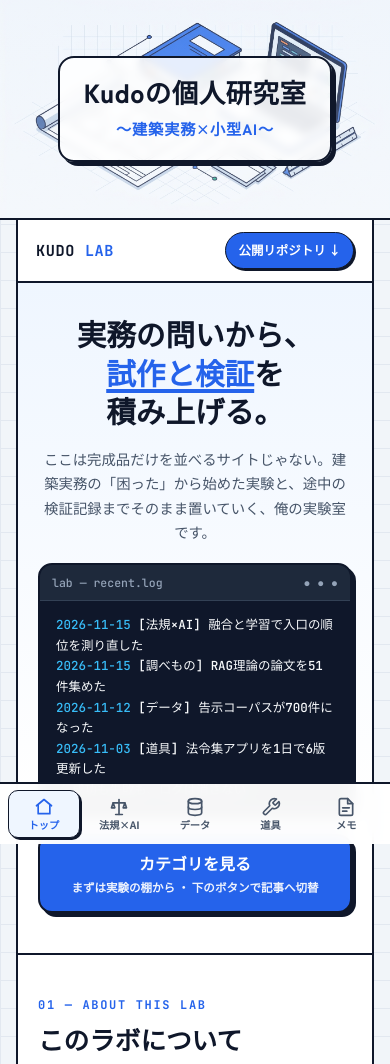
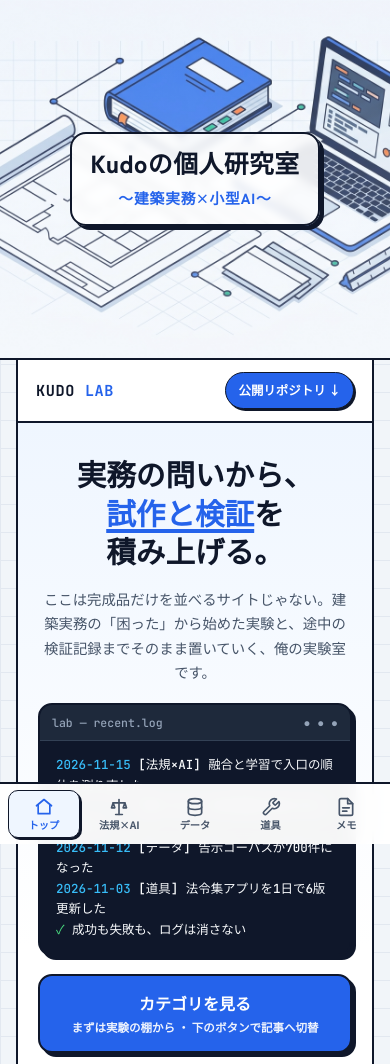
Before and after one commit to ssKudo/ssKudo.github.io, a plain HTML site: page index.html in a window 390 px wide. Shown: the top 1064 px of the page. Drawn offline with Linux system fonts and the light colour scheme.

Commit message:
Increase mobile top banner height for larger visual crop

```diff
--- a/index.html
+++ b/index.html
@@ -46,12 +46,12 @@ body{font-family:var(--font-sans);color:var(--ink);background-color:var(--bg-out
 .lp-section{padding:40px 20px;border-bottom:2px solid var(--line)}
 .eyebrow{font-family:var(--font-mono);font-size:.75rem;font-weight:700;letter-spacing:.14em;color:var(--accent);margin-bottom:6px;text-transform:uppercase}
 .sec-title{font-family:var(--font-display);font-size:1.6rem;font-weight:900;line-height:1.35;margin-bottom:16px}
-.top-banner{position:relative;width:100%;min-height:220px;display:flex;align-items:center;justify-content:center;text-align:center;padding:36px 20px;background:url('assets/hero-lab.jpg') center center/cover no-repeat;border-bottom:2px solid var(--line);overflow:hidden}
+.top-banner{position:relative;width:100%;min-height:360px;display:flex;align-items:center;justify-content:center;text-align:center;padding:40px 18px;background:url('assets/hero-lab.jpg') center center/cover no-repeat;border-bottom:2px solid var(--line);overflow:hidden}
 .top-banner::before{content:'';position:absolute;inset:0;background:linear-gradient(180deg,rgba(239,246,255,.15) 0%,rgba(255,255,255,.28) 100%)}
-.top-banner-inner{position:relative;z-index:1;max-width:720px;padding:18px 24px;background:rgba(255,255,255,.86);border:2px solid var(--line);border-radius:16px;box-shadow:var(--shadow-hard);backdrop-filter:blur(4px)}
-.top-banner-title{font-family:var(--font-display);font-size:clamp(1.65rem,4.2vw,2.5rem);font-weight:900;line-height:1.2;color:var(--ink);letter-spacing:.02em}
-.top-banner-sub{margin-top:8px;font-family:var(--font-display);font-size:clamp(.95rem,2vw,1.2rem);font-weight:900;color:var(--accent);letter-spacing:.06em}
-@media(min-width:1024px){.top-banner{max-width:1024px;min-height:300px;margin:24px auto 0;border:2px solid var(--line);border-radius:24px;box-shadow:8px 8px 0px var(--line)}}
+.top-banner-inner{position:relative;z-index:1;max-width:720px;padding:14px 18px;background:rgba(255,255,255,.86);border:2px solid var(--line);border-radius:16px;box-shadow:var(--shadow-hard);backdrop-filter:blur(4px)}
+.top-banner-title{font-family:var(--font-display);font-size:clamp(1.55rem,4.2vw,2.5rem);font-weight:900;line-height:1.2;color:var(--ink);letter-spacing:.02em}
+.top-banner-sub{margin-top:8px;font-family:var(--font-display);font-size:clamp(.92rem,2vw,1.2rem);font-weight:900;color:var(--accent);letter-spacing:.06em}
+@media(min-width:1024px){.top-banner{max-width:1024px;min-height:340px;margin:24px auto 0;border:2px solid var(--line);border-radius:24px;box-shadow:8px 8px 0px var(--line)}.top-banner-inner{padding:18px 24px}}
 .hero{background:linear-gradient(180deg,#eff6ff 0%,#ffffff 78%);text-align:center;padding-top:32px}
 .hero-title{font-family:var(--font-display);font-size:1.85rem;font-weight:900;line-height:1.3;margin-bottom:16px}
 .hero-title .hl{color:var(--accent);text-decoration:underline;text-decoration-thickness:4px;text-underline-offset:4px}
```
